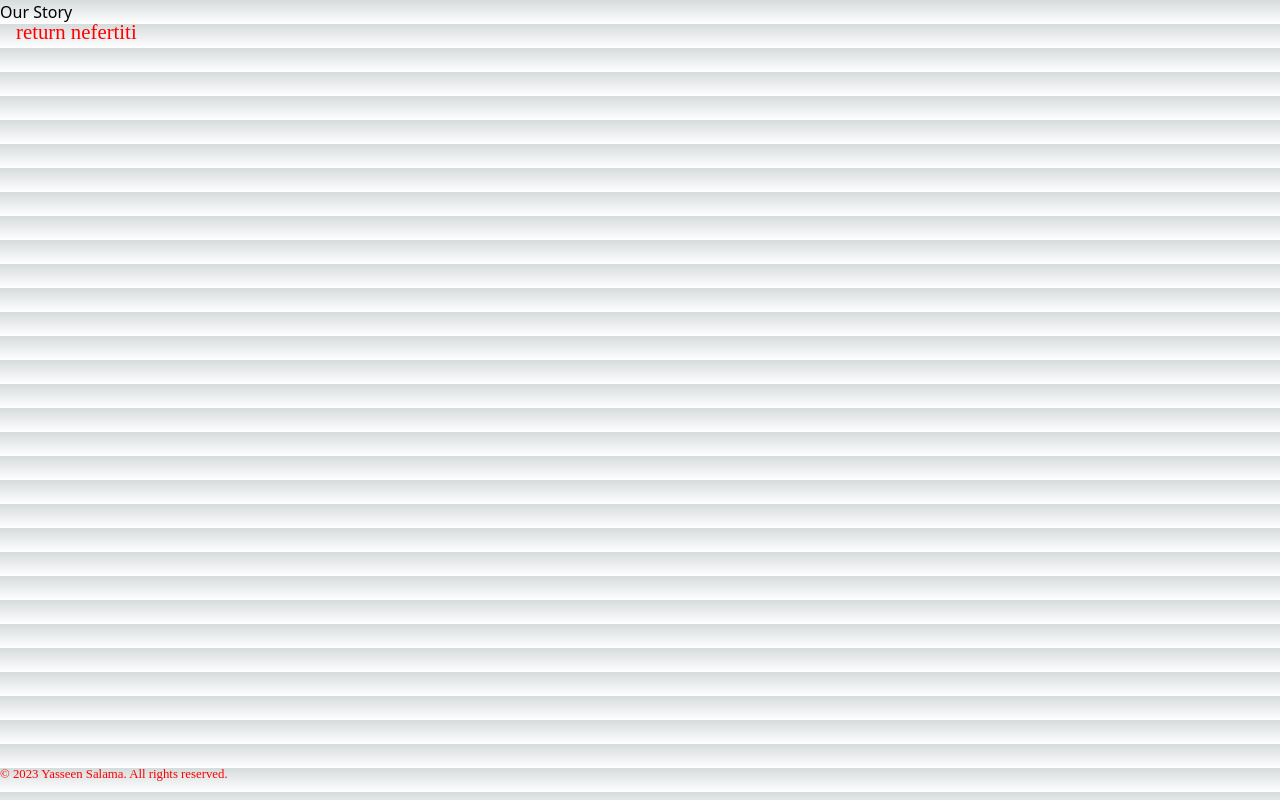
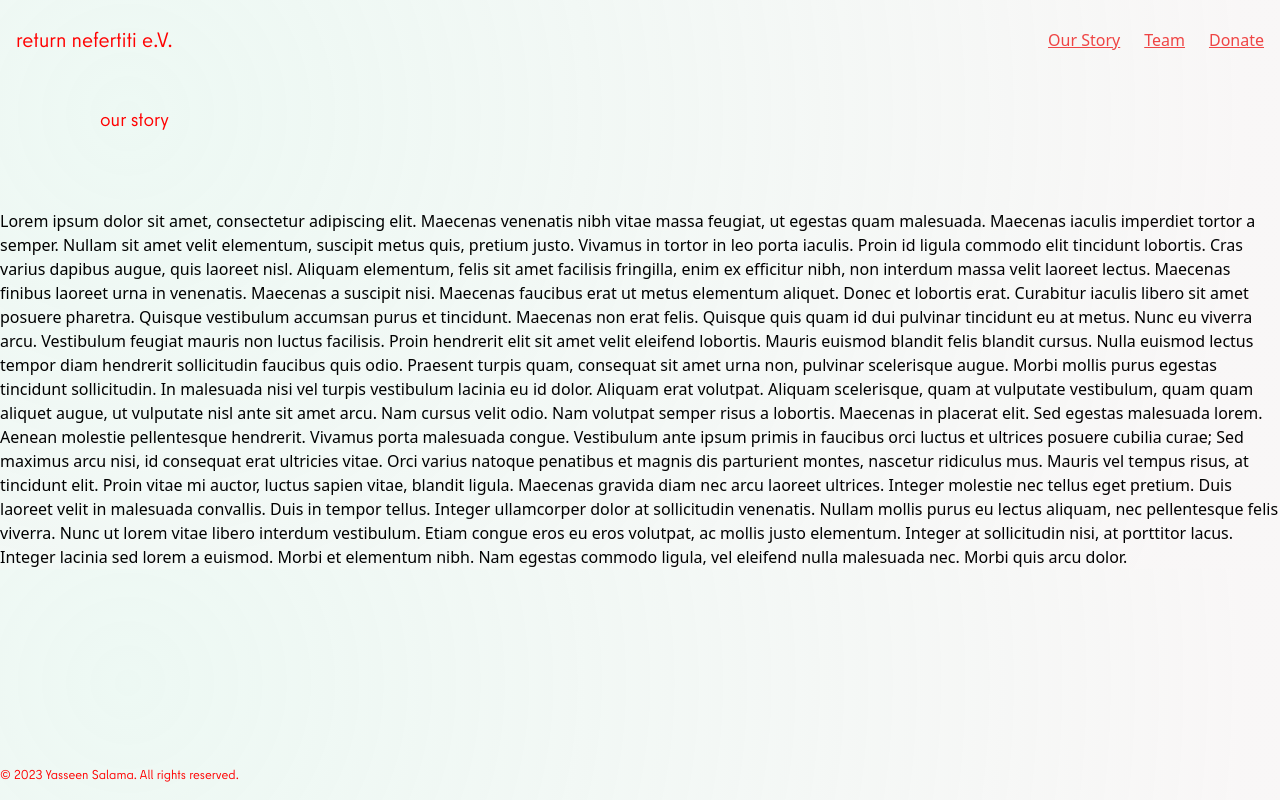
Before and after one commit to yasseen-salama/return-nefertiti, a Next.js app: page /our-story in a window 1280 px wide. Built offline with nearby package versions, Linux system fonts and the light colour scheme.

Commit message:
change layout, add navbar

```diff
--- a/app/globals.css
+++ b/app/globals.css
@@ -3,25 +3,11 @@
 @tailwind utilities;
 
 :root {
-  --foreground-rgb: 0, 0, 0;
-  --background-start-rgb: 214, 219, 220;
-  --background-end-rgb: 255, 255, 255;
+  background: radial-gradient(circle at 10% 20%, rgba(216, 241, 230, 0.46) 0.1%, rgba(233, 226, 226, 0.28) 90.1%);
 }
 
 @media (prefers-color-scheme: dark) {
   :root {
-    --foreground-rgb: 255, 255, 255;
-    --background-start-rgb: 0, 0, 0;
-    --background-end-rgb: 0, 0, 0;
+    background: #000000;
   }
 }
-
-body {
-  color: rgb(var(--foreground-rgb));
-  background: linear-gradient(
-      to bottom,
-      transparent,
-      rgb(var(--background-end-rgb))
-    )
-    rgb(var(--background-start-rgb));
-}
--- a/app/layout.tsx
+++ b/app/layout.tsx
@@ -1,7 +1,7 @@
+import './globals.css'
 import StyledComponentsRegistry from '../lib/registry'
-
-import './globals.css'
-import {Footer, Header} from './styles/globalStyle';
+import {Footer, Header, GlobalStyle} from './styles/globalStyle';
+import Navigation from '../components/navigation';
 
 
 
@@ -13,17 +13,13 @@ export default function RootLayout({
   return (
     <html lang="en">
       <StyledComponentsRegistry>
+      <body>
+      <GlobalStyle />
+      <Navigation />
 
-      <body>
-      <Header>
-        <h1>
-          <span>return nefertiti</span>
-        </h1>
-      </Header>
       {children}
       <Footer>© 2023 Yasseen Salama. All rights reserved.</Footer>
       </body>
-
       </StyledComponentsRegistry>
     </html>
   )
--- a/app/our-story/page.tsx
+++ b/app/our-story/page.tsx
@@ -1,3 +1,18 @@
 export default function OurStory() {
-    return <div>Our Story</div>
+    return <div>
+      <h1>
+        our story
+    </h1>
+    <p>
+    Lorem ipsum dolor sit amet, consectetur adipiscing elit. Maecenas venenatis nibh vitae massa feugiat, ut egestas quam malesuada. Maecenas iaculis imperdiet tortor a semper. Nullam sit amet velit elementum, suscipit metus quis, pretium justo. Vivamus in tortor in leo porta iaculis. Proin id ligula commodo elit tincidunt lobortis. Cras varius dapibus augue, quis laoreet nisl. Aliquam elementum, felis sit amet facilisis fringilla, enim ex efficitur nibh, non interdum massa velit laoreet lectus.
+
+Maecenas finibus laoreet urna in venenatis. Maecenas a suscipit nisi. Maecenas faucibus erat ut metus elementum aliquet. Donec et lobortis erat. Curabitur iaculis libero sit amet posuere pharetra. Quisque vestibulum accumsan purus et tincidunt. Maecenas non erat felis. Quisque quis quam id dui pulvinar tincidunt eu at metus.
+
+Nunc eu viverra arcu. Vestibulum feugiat mauris non luctus facilisis. Proin hendrerit elit sit amet velit eleifend lobortis. Mauris euismod blandit felis blandit cursus. Nulla euismod lectus tempor diam hendrerit sollicitudin faucibus quis odio. Praesent turpis quam, consequat sit amet urna non, pulvinar scelerisque augue. Morbi mollis purus egestas tincidunt sollicitudin. In malesuada nisi vel turpis vestibulum lacinia eu id dolor. Aliquam erat volutpat. Aliquam scelerisque, quam at vulputate vestibulum, quam quam aliquet augue, ut vulputate nisl ante sit amet arcu. Nam cursus velit odio. Nam volutpat semper risus a lobortis.
+
+Maecenas in placerat elit. Sed egestas malesuada lorem. Aenean molestie pellentesque hendrerit. Vivamus porta malesuada congue. Vestibulum ante ipsum primis in faucibus orci luctus et ultrices posuere cubilia curae; Sed maximus arcu nisi, id consequat erat ultricies vitae. Orci varius natoque penatibus et magnis dis parturient montes, nascetur ridiculus mus. Mauris vel tempus risus, at tincidunt elit. Proin vitae mi auctor, luctus sapien vitae, blandit ligula.
+
+Maecenas gravida diam nec arcu laoreet ultrices. Integer molestie nec tellus eget pretium. Duis laoreet velit in malesuada convallis. Duis in tempor tellus. Integer ullamcorper dolor at sollicitudin venenatis. Nullam mollis purus eu lectus aliquam, nec pellentesque felis viverra. Nunc ut lorem vitae libero interdum vestibulum. Etiam congue eros eu eros volutpat, ac mollis justo elementum. Integer at sollicitudin nisi, at porttitor lacus. Integer lacinia sed lorem a euismod. Morbi et elementum nibh. Nam egestas commodo ligula, vel eleifend nulla malesuada nec. Morbi quis arcu dolor.
+    </p>
+      </div>
   }
--- a/app/page.tsx
+++ b/app/page.tsx
@@ -1,9 +1,4 @@
-"use client"
-
 import dynamic from 'next/dynamic';
-import Head from 'next/head';
-import { AnimatePresence } from 'framer-motion';
-import {GlobalStyle} from '../app/styles/globalStyle';
 
 const Nefertiti = dynamic(() => import('../components/Nefertiti'), {
   ssr: false,
@@ -24,10 +19,6 @@ const Nefertiti = dynamic(() => import('../components/Nefertiti'), {
 export default function Home() {
   return (
     <div>
-      <GlobalStyle />
-      <Head>
-        <title>return nefertiti</title>
-      </Head>
       <Nefertiti />
     </div>
 
--- a/app/styles/globalStyle.ts
+++ b/app/styles/globalStyle.ts
@@ -1,6 +1,5 @@
 "use client"
 import { createGlobalStyle, styled } from 'styled-components';
-
 
 const GlobalStyle = createGlobalStyle`
   @font-face {
@@ -9,21 +8,16 @@ const GlobalStyle = createGlobalStyle`
     font-weight: normal;
     font-style: normal;
   }
+  h1 {
+    font-family: 'BerlinType';
+    font-size: 1.2rem;
+    color: red;
+    padding: 25px 50px 75px 100px;
+  }
 `;
 
 const Header = styled.div`
-  position: absolute;
-  top: 1rem;
-  left: 1rem;
   font-size: 1.3rem;
-
-  @media (max-width: 480px) {
-    font-size: 1.3rem;
-  }
-
-  h1 {
-    font-size: inherit;
-  }
   span {
     font-family: 'BerlinType';
     background: red;
--- /dev/null
+++ b/components/navigation/index.tsx
@@ -0,0 +1,20 @@
+"use client";
+import { useState } from "react";
+import Navbar from "./navbar";
+import Sidebar from "./sidebar";
+
+const Navigation = () => {
+  // toggle sidebar
+  const [isOpen, setIsOpen] = useState(false);
+  const toggle = () => {
+    setIsOpen(!isOpen);
+  };
+  return (
+    <>
+      <Sidebar isOpen={isOpen} toggle={toggle} />
+      <Navbar toggle={toggle} />
+    </>
+  );
+};
+
+export default Navigation;
--- /dev/null
+++ b/components/navigation/navbar/button.tsx
@@ -0,0 +1,7 @@
+const Button = () => {
+    return (
+      <button className="h-12 rounded-lg bg-white font-bold px-5">Donate</button>
+    );
+  };
+
+  export default Button;
--- /dev/null
+++ b/components/navigation/navbar/index.tsx
@@ -0,0 +1,39 @@
+import React from "react";
+import Link from "next/link";
+import Logo from "./logo";
+
+const Navbar = ({ toggle }: { toggle: () => void }) => {
+  return (
+    <>
+      <div className="w-full h-20 bg-transparent sticky top-0">
+        <div className="container mx-auto px-4 h-full">
+          <div className="flex justify-between items-center h-full">
+          <Logo />
+
+            <ul className="ml-auto hidden md:flex gap-x-6 text-red-500 ">
+              <li>
+                <Link href="/our-story">
+                  <p><u>Our Story</u></p>
+                </Link>
+              </li>
+              <li>
+                <Link href="/team">
+                  <p><u>Team</u></p>
+                </Link>
+              </li>
+              <li>
+                <Link href="/donate">
+                  <p><u>Donate</u></p>
+                </Link>
+              </li>
+            </ul>
+            <div className="hidden md:block">
+            </div>
+          </div>
+        </div>
+      </div>
+    </>
+  );
+};
+
+export default Navbar;
--- /dev/null
+++ b/components/navigation/navbar/logo.tsx
@@ -0,0 +1,57 @@
+"use client";
+import { useEffect, useState } from "react";
+import Link from "next/link";
+import Button from "./button";
+import { Header } from '../../../app/styles/globalStyle';
+
+
+const Logo = () => {
+  //update the size of the logo when the size of the screen changes
+  const [width, setWidth] = useState(0);
+
+  const updateWidth = () => {
+    const newWidth = window.innerWidth;
+    setWidth(newWidth);
+  };
+
+  useEffect(() => {
+    window.addEventListener("resize", updateWidth);
+    updateWidth();
+  }, []);
+
+  // change between the logo and the button when the user scrolls
+  const [showButton, setShowButton] = useState(false);
+
+  const changeNavButton = () => {
+    if (window.scrollY >= 400 && window.innerWidth < 768) {
+      setShowButton(true);
+    } else {
+      setShowButton(false);
+    }
+  };
+
+  useEffect(() => {
+    window.addEventListener("scroll", changeNavButton);
+  }, []);
+
+  return (
+    <>
+      <Link href="/" style={{ display: showButton ? "none" : "block" }}>
+      <Header>
+
+      <span>return nefertiti e.V.</span>
+      </Header>
+
+      </Link>
+      <div
+        style={{
+          display: showButton ? "block" : "none",
+        }}
+      >
+        <Button />
+      </div>
+    </>
+  );
+};
+
+export default Logo;
--- /dev/null
+++ b/components/navigation/sidebar/index.tsx
@@ -0,0 +1,56 @@
+import Link from "next/link";
+
+const Sidebar = ({
+  isOpen,
+  toggle,
+}: {
+  isOpen: boolean;
+  toggle: () => void;
+}): JSX.Element => {
+  return (
+    <>
+      <div
+        className="sidebar-container fixed w-full h-full overflow-hidden justify-center bg-white grid pt-[120px] left-0 z-10"
+        style={{
+          opacity: `${isOpen ? "1" : "0"}`,
+          top: ` ${isOpen ? "0" : "-100%"}`,
+        }}
+      >
+        <button className="absolute right-0 p-5" onClick={toggle}>
+          {/* Close icon */}
+          <svg
+            xmlns="http://www.w3.org/2000/svg"
+            width="48"
+            height="48"
+            viewBox="0 0 24 24"
+          >
+            <path
+              fill="currentColor"
+              d="M19 6.41L17.59 5L12 10.59L6.41 5L5 6.41L10.59 12L5 17.59L6.41 19L12 13.41L17.59 19L19 17.59L13.41 12L19 6.41Z"
+            />
+          </svg>
+        </button>
+
+        <ul className="sidebar-nav text-center leading-relaxed text-xl">
+          <li>
+            <Link href="/our-story" onClick={toggle}>
+              <p>About Us</p>
+            </Link>
+          </li>
+          <li>
+            <Link href="/services" onClick={toggle}>
+              <p>Services</p>
+            </Link>
+          </li>
+          <li>
+            <Link href="/contacts" onClick={toggle}>
+              <p>Contacts</p>
+            </Link>
+          </li>
+        </ul>
+      </div>
+    </>
+  );
+};
+
+export default Sidebar;
```
